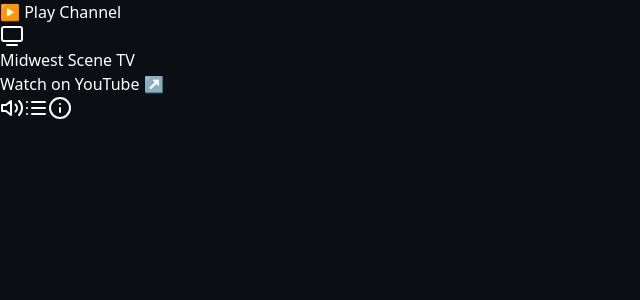
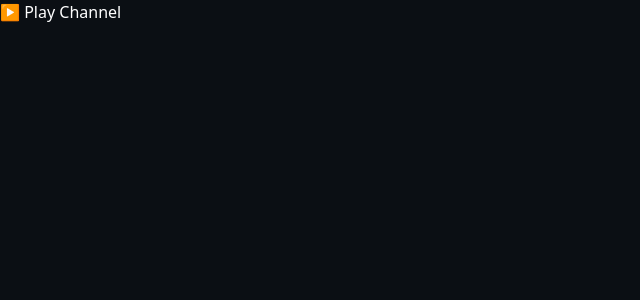
Before and after one commit to leitcama/myplace-tv, a Next.js app: page / in a window 1280 px wide. Shown: the top 300 px of the page, without its empty margins (0-640 px from the left). Built offline with nearby package versions, Linux system fonts and the light colour scheme.

Commit message:
Remove Overlay and GuideModal components, simplify page components
Co-authored-by: ialexis.cruz <ialexis.cruz@gmail.com>

```diff
--- a/app/page.tsx
+++ b/app/page.tsx
@@ -1,11 +1,9 @@
 "use client";
 import { useCallback, useEffect, useMemo, useState } from "react";
 import Player from "@/components/Player";
-import Overlay from "@/components/Overlay";
-import GuideModal from "@/components/GuideModal";
 import cfg from "@/public/channel.json";
 import type { ChannelConfig } from "@/lib/schedule/types";
-import { positionAt, resolveVideoId, nextN } from "@/lib/schedule/now";
+import { positionAt, resolveVideoId } from "@/lib/schedule/now";
 
 export default function Page(){
   const config = cfg as unknown as ChannelConfig;
@@ -21,7 +19,6 @@ export default function Page(){
     }
     return false;
   });
-  const [showGuide, setShowGuide] = useState(false);
   const [tick, setTick] = useState(0);
   const [serverTime, setServerTime] = useState<string>("");
 
@@ -70,27 +67,7 @@ export default function Page(){
 
       <div className="relative w-full max-w-[1600px] mx-auto">
         <Player videoId={now.videoId} startSeconds={now.offset} onAdvance={advance} onSkip={onSkip}/>
-        <Overlay
-          channel={config.channel}
-          title={now.title}
-          localTime={new Date().toLocaleTimeString()}
-          offset={now.offset}
-          duration={now.duration}
-          muted={muted}
-          videoId={now.videoId}
-          onToggleMute={()=>{
-            const v=!muted;
-            setMuted(v);
-            if (typeof window !== "undefined") {
-              localStorage.setItem("mute", v?"1":"0");
-            }
-          }}
-          onToggleGuide={()=>setShowGuide(true)}
-          onToggleHelp={()=>alert("Shortcuts: G=Guide, M=Mute")}
-        />
       </div>
-
-      <GuideModal open={showGuide} onClose={()=>setShowGuide(false)} items={nextN(config, new Date(), 36)} />
     </main>
   );
 }
--- a/components/GuideModal.tsx
+++ /dev/null
@@ -1,31 +0,0 @@
-"use client";
-export default function GuideModal({ open, onClose, items }:{
-  open:boolean; onClose:()=>void; items: Array<{ title:string; kind:string; duration:number; etaISO:string }>;
-}){
-  if (!open) return null;
-  return (
-    <div role="dialog" aria-modal="true" className="fixed inset-0 z-40">
-      <div className="absolute inset-0 bg-black/60" onClick={onClose}/>
-      <div className="absolute left-1/2 top-1/2 -translate-x-1/2 -translate-y-1/2 w-[min(96%,900px)] glass rounded-2xl p-6 text-white/90">
-        <div className="flex items-center justify-between mb-4">
-          <h2 className="text-xl font-semibold">Program Guide (next 90 min)</h2>
-          <button onClick={onClose} className="text-white/70 hover:text-white focus:ring-2 focus:ring-accent rounded px-3 py-1">Close</button>
-        </div>
-        <div className="max-h-[60vh] overflow-auto divide-y divide-white/10">
-          {items.map((it, i) => (
-            <div key={i} className="py-3 flex items-center justify-between">
-              <div className="min-w-0">
-                <div className="text-sm uppercase opacity-70">{it.kind === "bump" ? "IDENT" : "Video"}</div>
-                <div className="font-medium truncate">{it.title}</div>
-              </div>
-              <div className="text-sm opacity-80 whitespace-nowrap">
-                {new Date(it.etaISO).toLocaleTimeString([], {hour:"2-digit",minute:"2-digit"})}
-              </div>
-            </div>
-          ))}
-        </div>
-        <p className="mt-4 text-xs opacity-70">View-only channel. Clicking items does not seek.</p>
-      </div>
-    </div>
-  );
-}
--- a/components/Overlay.tsx
+++ /dev/null
@@ -1,56 +0,0 @@
-"use client";
-import { useEffect, useRef, useState } from "react";
-import { Tv2, Volume2, VolumeX, List, Info } from "lucide-react";
-
-export default function Overlay({
-  channel, title, localTime, offset, duration, muted, videoId, onToggleMute, onToggleGuide, onToggleHelp
-}:{ channel:string; title:string; localTime:string; offset:number; duration:number; muted:boolean; videoId:string; onToggleMute:()=>void; onToggleGuide:()=>void; onToggleHelp:()=>void; }){
-  const [show, setShow] = useState(true); const idle = useRef<number|undefined>();
-  useEffect(() => {
-    const kick = () => { setShow(true); clearTimeout(idle.current); idle.current = window.setTimeout(()=>setShow(false), 5000); };
-    kick(); const mm = () => kick(); const kd = () => kick();
-    window.addEventListener("mousemove", mm); window.addEventListener("keydown", kd);
-    return () => { window.removeEventListener("mousemove", mm); window.removeEventListener("keydown", kd); };
-  }, []);
-  const pct = Math.min(100, Math.max(0, (offset / Math.max(1, duration)) * 100));
-
-  return <>
-    <div className="absolute top-3 left-3 z-20 glass rounded-md px-2 py-1 text-xs text-white/90 flex items-center gap-1">
-      <Tv2 className="w-4 h-4 text-accent"/><span>{channel}</span>
-    </div>
-    <a href={`https://www.youtube.com/watch?v=${videoId}`} target="_blank" rel="noopener"
-       className="absolute top-3 right-3 z-20 glass rounded-md px-3 py-2 text-xs text-white/90 hover:text-white">
-      Watch on YouTube ↗
-    </a>
-    <div className="absolute bottom-4 left-4 z-20 flex items-center gap-2">
-      <button aria-label={muted?"Unmute":"Mute"} onClick={onToggleMute}
-        className="glass rounded-md px-3 py-2 text-white/90 hover:text-white focus:outline-none focus:ring-2 focus:ring-accent">
-        {muted ? <VolumeX className="w-5 h-5"/> : <Volume2 className="w-5 h-5"/>}
-      </button>
-      <button aria-label="Open guide" onClick={onToggleGuide}
-        className="glass rounded-md px-3 py-2 text-white/90 hover:text-white focus:outline-none focus:ring-2 focus:ring-accent">
-        <List className="w-5 h-5"/>
-      </button>
-      <button aria-label="Help" onClick={onToggleHelp}
-        className="glass rounded-md px-3 py-2 text-white/90 hover:text-white focus:outline-none focus:ring-2 focus:ring-accent">
-        <Info className="w-5 h-5"/>
-      </button>
-    </div>
-    {show && (
-        <div role="status" className="absolute bottom-4 left-1/2 -translate-x-1/2 w-[min(96%,1100px)] glass rounded-xl px-5 py-3 text-white/90">
-          <div className="flex items-center justify-between gap-3">
-            <div className="min-w-0">
-              <div className="text-[15px] tracking-wide uppercase text-glow/90 font-medium">{channel}</div>
-              <div className="text-xl md:text-2xl font-semibold truncate">{title}</div>
-            </div>
-            <div className="text-sm whitespace-nowrap opacity-90">{localTime}</div>
-          </div>
-          <div className="mt-2 h-1.5 w-full bg-white/10 rounded-full overflow-hidden">
-            <div className="h-full bg-accent" style={{width:`${pct}%`}}/>
-          </div>
-          <div className="mt-1 text-xs opacity-80">{fmt(offset)} / {fmt(duration)}</div>
-        </div>
-      )}
-  </>;
-}
-const fmt = (s:number)=>{const m=Math.floor(s/60),r=Math.floor(s%60);return `${m}:${`${r}`.padStart(2,"0")}`;}
```
Also changed, not shown: app/myplace-direct/page.tsx (+2 -23 lines).
